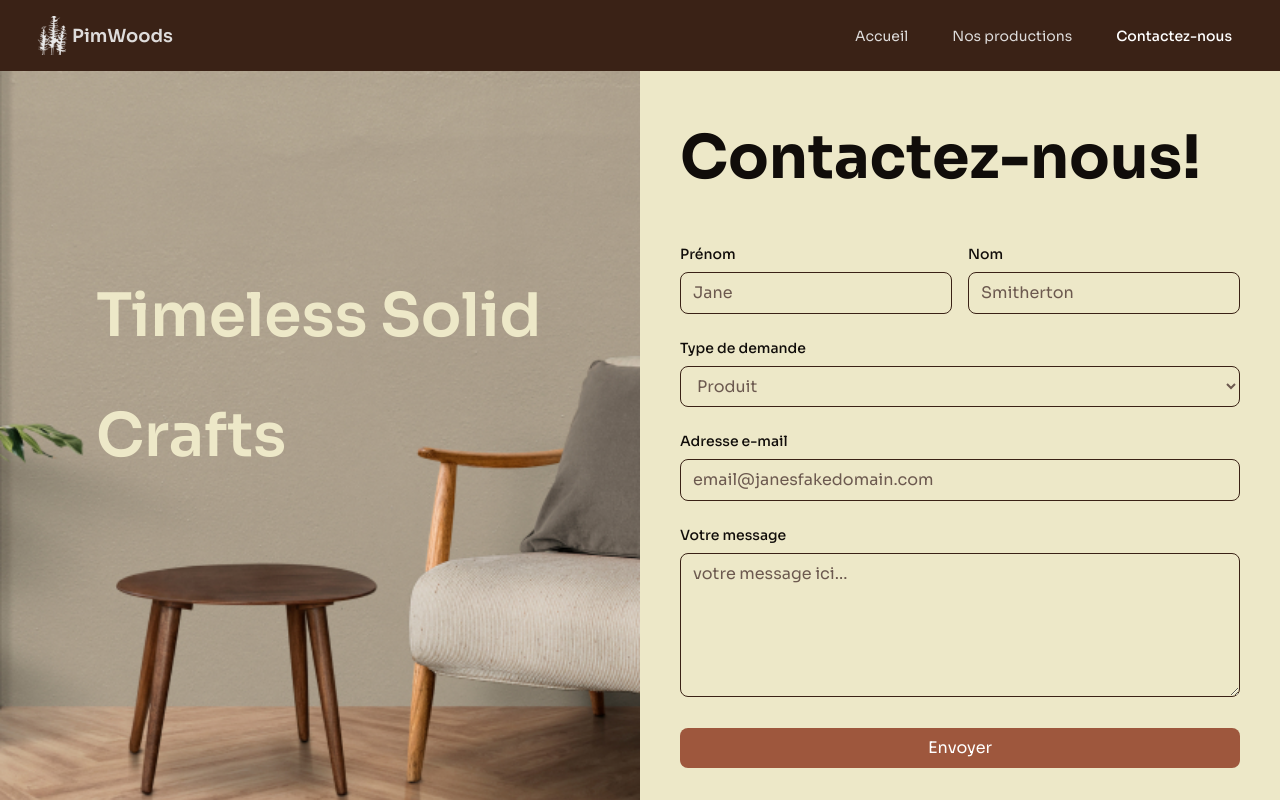
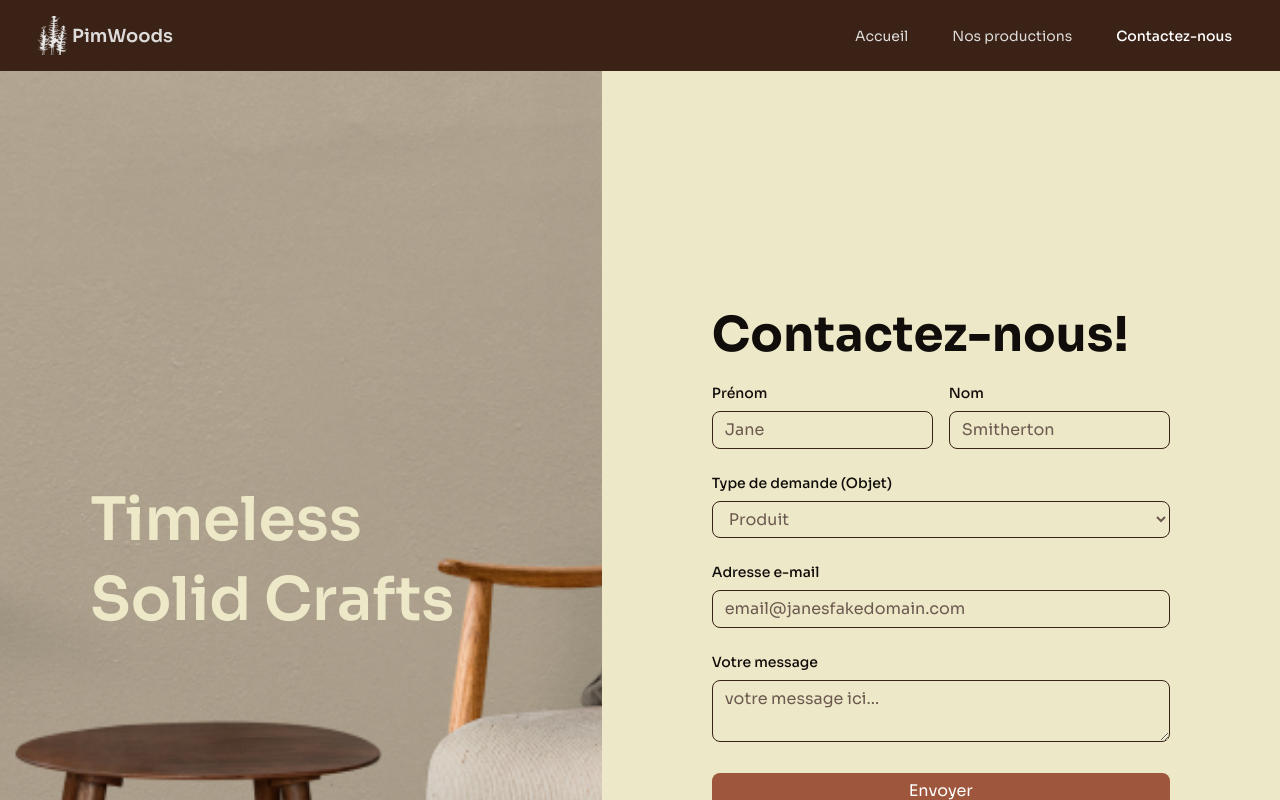
Before and after one commit to yaCHBn2004/pim-woods-site, a React (Vite) app in the folder client/: page /contact in a window 1280 px wide. Shown: the top 800 px of the page. Built offline with nearby package versions, Linux system fonts and the light colour scheme.

Commit message:
fixing style: h, w,  p, m

```diff
--- a/client/src/pages/Contact/Form.jsx
+++ b/client/src/pages/Contact/Form.jsx
@@ -71,12 +71,12 @@ const ContactForm = () => {
   };
 
   return (
-    <div className="flex flex-col bg-bg h-full w-full">
-      <form className="w-full flex flex-col gap-6 pl-10 pr-10 pt-32 pb-32 " onSubmit={handleSubmit}>
+    <div className="flex flex-col">
+      <form className="flex flex-col gap-6 " onSubmit={handleSubmit}>
         <Toaster />
-      <h1 className=' text-darkBrown text-6xl font-bold mb-8'>Contactez-nous!</h1>
+        <h1 className=' text-darkBrown text-5xl font-bold'>Contactez-nous!</h1>
         <div className="flex gap-4 ">
-          <div className="flex-1  flex flex-col gap-2">
+          <div className="flex-1 flex flex-col gap-2">
             <label className="text-darkBrown text-sm font-medium " htmlFor="name">Prénom</label>
             <input
               type="text"
@@ -85,7 +85,7 @@ const ContactForm = () => {
               placeholder="Jane"
               value={name}
               onChange={handleChange}
-              className="w-full px-3 py-2 border border-primary rounded-lg bg-transparent placeholder-placeholderColor"
+              className="w-full px-3 py-1.5 border border-primary rounded-lg bg-transparent placeholder-placeholderColor"
               required
             />
           </div>
@@ -98,19 +98,19 @@ const ContactForm = () => {
               id="familyName"
               value={familyName}
               onChange={handleChange}
-              className="w-full px-3 py-2 border border-primary rounded-lg bg-transparent placeholder-placeholderColor"
+              className="w-full px-3 py-1.5 border border-primary rounded-lg bg-transparent placeholder-placeholderColor"
               required
             />
           </div>
         </div>
         <div className="flex flex-col gap-2">
-  <label className=" text-darkBrown text-sm font-medium " htmlFor="inquiryType">Type de demande</label>
+          <label className=" text-darkBrown text-sm font-medium " htmlFor="inquiryType">Type de demande (Objet)</label>
           <select
             name="inquiryType"
             id="inquiryType"
             value={inquiryType}
             onChange={handleChange}
-    className="w-full px-3 py-2 border  border-primary text-placeholderColor rounded-lg bg-transparent placeholder-placeholderColor"
+            className="w-full px-3 py-1.5 border border-primary text-placeholderColor rounded-lg bg-transparent placeholder-placeholderColor"
 
           >
             <option value="Produit">Produit</option>
@@ -129,7 +129,7 @@ const ContactForm = () => {
             value={email}
             placeholder="email@janesfakedomain.com"
             onChange={handleChange}
-            className="w-full px-3 py-2 border border-primary rounded-lg bg-transparent placeholder-placeholderColor"
+            className="w-full px-3 py-1.5 border border-primary rounded-lg bg-transparent placeholder-placeholderColor"
             required
           />
         </div>
@@ -141,13 +141,13 @@ const ContactForm = () => {
             value={message}
             onChange={handleChange}
             placeholder="votre message ici..."
-            className="w-full h-36 px-3 py-2 border border-primary rounded-lg bg-transparent placeholder-placeholderColor"
+            className="w-full px-3 py-1.5 border border-primary rounded-lg bg-transparent placeholder-placeholderColor"
             required
           ></textarea>
         </div>
         <button
           type="submit"
-          className="w-full bg-secondary text-white py-2 px-4 rounded-lg hover:shadow-sm hover:shadow-secondary"
+          className="w-full bg-secondary text-white py-1.5 px-4 rounded-lg hover:shadow-sm hover:shadow-secondary"
         >
           {loading ? "Loading..." : "Envoyer"}
         </button>
--- a/client/src/pages/Contact/Main.jsx
+++ b/client/src/pages/Contact/Main.jsx
@@ -3,9 +3,9 @@ import Form from "./Form";
 import contactPic from "../../assets/images/contact.jpg";
 const Main = () => {
   return (
-    <div className="w-screen min-h-screen flex items-center justify-center">
+    <div className="flex min-h-screen items-center ">
       <div
-        className="flex-1 min-h-screen  flex  "
+        className="flex flex-grow h-[140vh] w-full basis-[47%]  "
         style={{
           backgroundImage: `url('${contactPic}')`,
           backgroundSize: 'cover',
@@ -13,9 +13,10 @@ const Main = () => {
 
         }}
       >
-         <h1 className=' text-6xl pb-36 m-auto text-bg font-semibold w-[70%]'>Timeless Solid <br /> <br /> Crafts</h1>
+        <h1 className=' text-6xl m-auto text-bg font-semibold w-[70%] leading-[5rem]'>Timeless Solid Crafts</h1>
       </div>
-      <div className="flex-1 min-h-screen flex items-center justify-center">
+
+      <div className=" h-[140vh] basis-[53%] px-[3.5rem] flex items-center justify-center">
         <Form />
       </div>
     </div>
--- a/client/src/pages/Landing page/sections/About.jsx
+++ b/client/src/pages/Landing page/sections/About.jsx
@@ -17,17 +17,17 @@ export const About = () => {
         </div>
 
         <div className="flex w-full">
-          <img className="w-[45%]" src={about2} alt="" />
+          <img className="w-[50%]" src={about2} alt="" />
 
-          <div className="w-1/ flex flex-col bg-primary items-center justify-center gap-6 p-10">
-            <img className="w-[35%]" src={shop} alt="" />
-            <p className="text-bg ">accéder à l'atelier pimWoods</p>
+          <div className="w-[25%] flex flex-col bg-primary items-center justify-center gap-6 p-6">
+            <img className="" src={shop} alt="" />
+            <p className="text-bg text-center ">accéder à l'atelier pimWoods</p>
             <AboutVisit />
           </div>
 
-          <div className="w-1/3 flex flex-col bg-secondary items-center justify-center gap-6 p-10">
-            <img src={PimBig} alt=" w-[20%]" />
-            <p className="text-text-white text-3xl font-semibold ">PimWoods</p>
+          <div className="w-[25%] flex flex-col bg-secondary items-center justify-center gap-6 p-10">
+            <img src={PimBig} alt=" " />
+            <p className="text-text-white text-3xl font-semibold tracking-wider ">PimWoods</p>
           </div>
         </div>
       </div>
```
Lines whose indentation alone changed are shown as unchanged.
